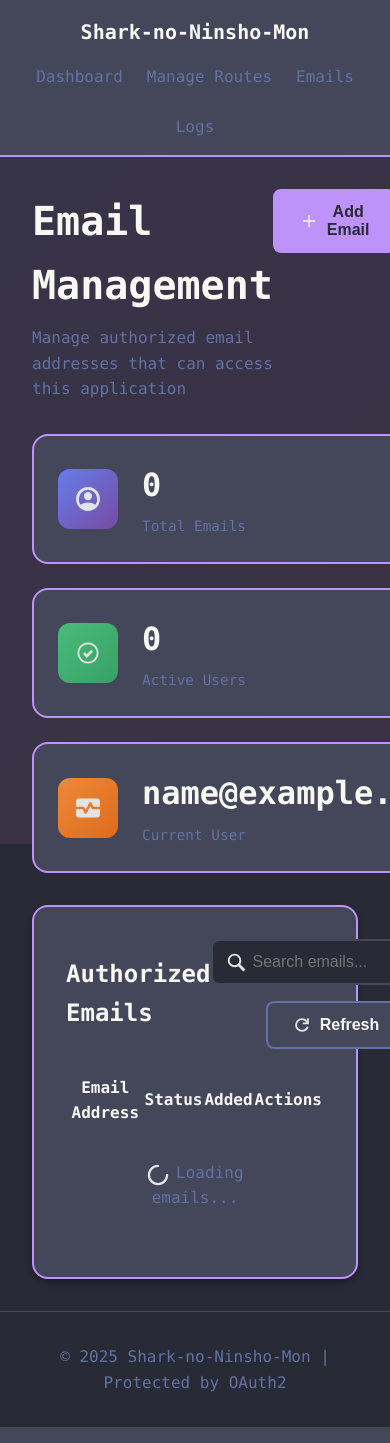
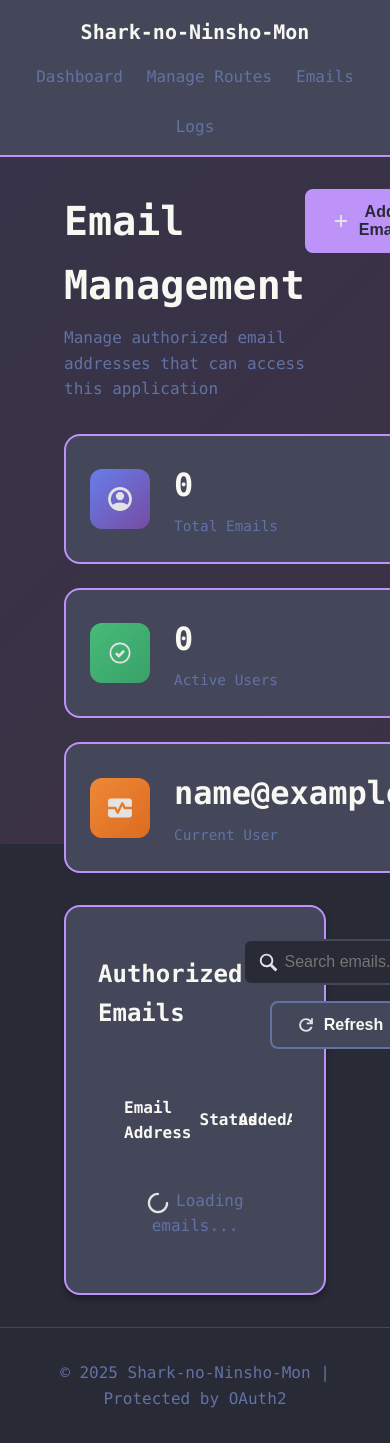
Before and after one commit to HaiNick/Shark-no-Ninsho-Mon, a Flask app: template app/templates/emails.html in a window 390 px wide; the page is wider, and only the part inside the window is pictured. Run offline with Flask 3, Linux system fonts and the light colour scheme; the template is opened without the code that fills it: most values are stand-ins (such as "Sample title", 1, 10 or a date in 2020).

Commit message:
feat(emails): enhance email table layout for improved responsiveness and readability

```diff
--- a/app/static/css/emails.css
+++ b/app/static/css/emails.css
@@ -3,7 +3,9 @@
    ============================================================================ */
 
 .emails-container {
-    max-width: 1400px;
+    max-width: 100%;
+    width: 100%;
+    padding: 0 2rem;
 }
 
 .emails-header {
@@ -564,6 +566,37 @@ form {
    Email-Specific Styles
    ============================================================================ */
 
+/* Email Table Specific Styling */
+.emails-table {
+    width: 100%;
+    table-layout: fixed;
+}
+
+.emails-table th:nth-child(1),
+.emails-table td:nth-child(1) {
+    width: 40%;  /* Email Address - widest */
+    padding: 1.25rem 1.5rem;
+}
+
+.emails-table th:nth-child(2),
+.emails-table td:nth-child(2) {
+    width: 20%;  /* Status */
+    padding: 1.25rem 1.5rem;
+}
+
+.emails-table th:nth-child(3),
+.emails-table td:nth-child(3) {
+    width: 25%;  /* Added */
+    padding: 1.25rem 1.5rem;
+}
+
+.emails-table th:nth-child(4),
+.emails-table td:nth-child(4) {
+    width: 15%;  /* Actions */
+    padding: 1.25rem 1.5rem;
+    text-align: center;
+}
+
 /* Email Status Badges */
 .email-status {
     display: inline-flex;
```
